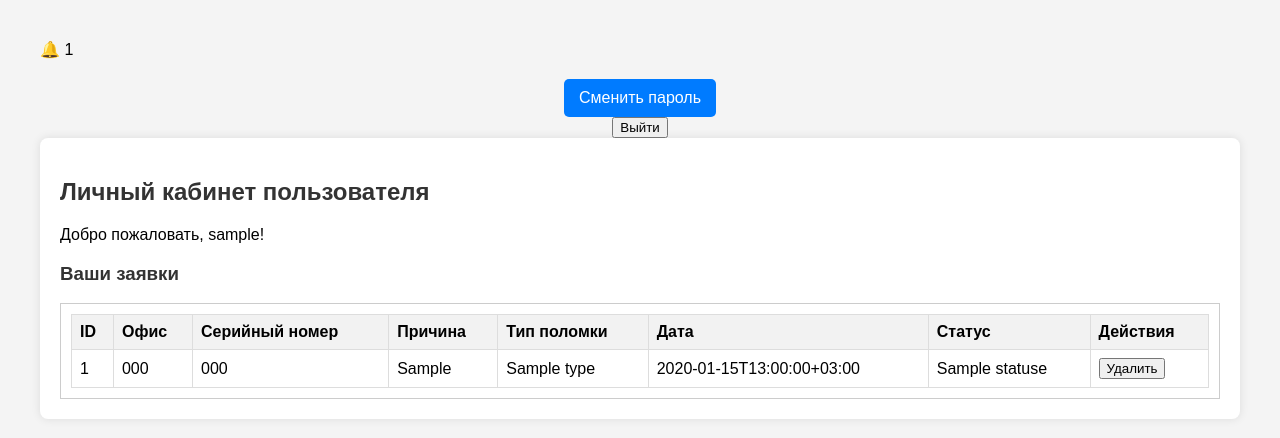
After one commit to NikitaLugovoy/Diploms, a Django app: page /body/lkuser/ in a window 1280 px wide. The commit adds this page. Shown: the top 438 px of the page. Run offline with Django 5.2, Linux system fonts and the light colour scheme; a user stored in the database is signed in; tables that the repository leaves empty hold one stand-in row (values such as "Sample post").

Commit message:
Удалилась заглушка и добавился ЛК

```diff
--- a/DjangoProject3/account/templates/success.html
+++ b/DjangoProject3/account/templates/success.html
@@ -87,6 +87,7 @@
             <li><a href="{% url 'ya_page' %}">YandexGPT</a></li>
             <li><a href="{% url 'fastapplication_list' %}">Быстро Оформить заявку</a></li>
             <li><a href="{% url 'schedule_list' %}">Расписание</a></li>
+            <li><a href="{% url 'lkuser' %}">Личный кабинет</a></li>
         </ul>
     </nav>
 
--- a/DjangoProject3/body/serializers.py
+++ b/DjangoProject3/body/serializers.py
@@ -91,6 +91,7 @@ class SaveApplicationSerializer(serializers.Serializer):
     device_ids = serializers.ListField(child=serializers.IntegerField())
     reason = serializers.CharField(max_length=255)
     breakdown_type_id = serializers.IntegerField(required=False, allow_null=True)
+    user_id = serializers.IntegerField(required=False)
 
 class SendMessageSerializer(serializers.Serializer):
     message = serializers.CharField()
--- /dev/null
+++ b/DjangoProject3/body/templates/body/lkuser.html
@@ -0,0 +1,188 @@
+<!DOCTYPE html>
+<html lang="ru">
+<head>
+    <meta charset="UTF-8">
+    <meta name="viewport" content="width=device-width, initial-scale=1.0">
+    <title>Личный кабинет</title>
+    <style>
+        body {
+            font-family: Arial, sans-serif;
+            margin: 20px;
+            padding: 20px;
+            background-color: #f4f4f4;
+        }
+        h2, h3 {
+            color: #333;
+        }
+        .container {
+            max-width: 1200px;
+            margin: 0 auto;
+            background: white;
+            padding: 20px;
+            border-radius: 8px;
+            box-shadow: 0 0 10px rgba(0, 0, 0, 0.1);
+        }
+        .table-container {
+            max-height: 600px;
+            overflow-y: auto;
+            border: 1px solid #ccc;
+            padding: 10px;
+            background: white;
+        }
+        table {
+            width: 100%;
+            border-collapse: collapse;
+        }
+        th, td {
+            border: 1px solid #ddd;
+            padding: 8px;
+            text-align: left;
+        }
+        th {
+            background-color: #f2f2f2;
+        }
+        .link-container {
+            margin-top: 20px;
+            text-align: center;
+        }
+        .link-container a {
+            display: inline-block;
+            padding: 10px 15px;
+            background-color: #007bff;
+            color: white;
+            text-decoration: none;
+            border-radius: 5px;
+        }
+        .link-container a:hover {
+            background-color: #0056b3;
+        }
+    </style>
+</head>
+<body>
+
+<div class="notification-container">
+    <span class="bell">🔔</span>
+    <span class="count">{{ notifications_count }}</span>
+</div>
+
+<div class="link-container">
+    <a href="{% url 'password_change' %}">Сменить пароль</a>
+    <form method="post" action="{% url 'logout' %}">
+    {% csrf_token %}
+    <button type="submit">Выйти</button>
+</form>
+
+</div>
+
+    <div class="container">
+        <h2>Личный кабинет пользователя</h2>
+        <p>Добро пожаловать, {{ user.username }}!</p>
+
+        <h3>Ваши заявки</h3>
+        <div class="table-container">
+            <table>
+    <thead>
+        <tr>
+            <th>ID</th>
+            <th>Офис</th>
+            <th>Серийный номер</th>
+            <th>Причина</th>
+            <th>Тип поломки</th>
+            <th>Дата</th>
+            <th>Статус</th>
+            <th>Действия</th> <!-- Добавлен столбец -->
+        </tr>
+    </thead>
+    <tbody>
+        {% for application in applications %}
+            <tr>
+                <td>{{ application.id }}</td>
+                <td>{{ application.office_number }}</td>
+                <td>{{ application.device_serial_number }}</td>
+                <td>{{ application.reason }}</td>
+                <td>{{ application.breakdown_type_name }}</td>
+                <td>{{ application.data }}</td>
+                <td>{{ application.status_name }}</td>
+                <td>
+                    <button class="delete-btn" data-id="{{ application.id }}">Удалить</button>
+                </td>
+            </tr>
+        {% empty %}
+            <tr>
+                <td colspan="8">Заявок пока нет</td>
+            </tr>
+        {% endfor %}
+    </tbody>
+</table>
+
+        </div>
+
+    </div>
+<script>
+    document.addEventListener("DOMContentLoaded", function () {
+        document.querySelectorAll(".delete-btn").forEach(button => {
+            button.addEventListener("click", function () {
+                let applicationId = this.dataset.id;
+                let row = this.closest("tr"); // Получаем строку, которую нужно удалить
+
+                if (confirm("Вы уверены, что хотите удалить заявку?")) {
+                    fetch(`/body/delete_application/${applicationId}/`, {
+                        method: "POST",
+                        headers: {
+                            "X-CSRFToken": getCookie("csrftoken"),
+                            "X-Requested-With": "XMLHttpRequest"
+                        }
+                    })
+                    .then(response => response.json())
+                    .then(data => {
+                        if (data.message) {
+                            alert("Заявка удалена!");
+                            row.remove(); // Удаляем строку из таблицы без перезагрузки
+
+                            // Обновляем количество уведомлений
+                            updateNotificationCount();
+                        } else {
+                            alert("Ошибка при удалении заявки!");
+                        }
+                    })
+                    .catch(error => {
+                        console.error("Ошибка:", error);
+                        alert("Не удалось удалить заявку.");
+                    });
+                }
+            });
+        });
+    });
+
+    function getCookie(name) {
+        let cookieValue = null;
+        if (document.cookie && document.cookie !== "") {
+            let cookies = document.cookie.split(";");
+            for (let i = 0; i < cookies.length; i++) {
+                let cookie = cookies[i].trim();
+                if (cookie.startsWith(name + "=")) {
+                    cookieValue = decodeURIComponent(cookie.substring(name.length + 1));
+                    break;
+                }
+            }
+        }
+        return cookieValue;
+    }
+
+    function updateNotificationCount() {
+        let countElement = document.querySelector(".count");
+
+        // Получаем текущее количество уведомлений
+        let currentCount = parseInt(countElement.textContent);
+
+        // Обновляем значение, уменьшая на 1
+        if (currentCount > 0) {
+            countElement.textContent = currentCount - 1;
+        }
+    }
+</script>
+
+
+
+</body>
+</html>
--- a/DjangoProject3/body/urls.py
+++ b/DjangoProject3/body/urls.py
@@ -1,6 +1,6 @@
 from django.urls import path
 from . import views
-from .views import body_list, send_message_to_telegram
+from .views import body_list, send_message_to_telegram, delete_application, CustomPasswordChangeView, logout_view
 
 urlpatterns = [
     path('', views.body_list, name='body_list'),
@@ -13,9 +13,16 @@ urlpatterns = [
 
     path('fastapplication', views.fastapplication_list, name='fastapplication_list'),
 
+    path('lkuser/', views.user_dashboard, name='lkuser'),
+    path("delete_application/<int:application_id>/", delete_application, name="delete_application"),
+
     path('close_application/<int:application_id>/', views.close_application, name='close_application'),  # Новый путь
 
     path("add-schedule/", views.add_schedule, name="add_schedule"),
+
+    path("logout/", logout_view, name="logout"),
+    path("password_change/", CustomPasswordChangeView.as_view(), name="password_change"),
+
     path("schedule/list/", views.schedule_list, name="schedule_list"),  # <-- Добавляем маршрут
 
   ]
--- a/DjangoProject3/body/views.py
+++ b/DjangoProject3/body/views.py
@@ -2,6 +2,10 @@ import logging
 import json
 import requests
 import telebot
+from django.contrib.auth import logout
+from django.contrib.auth.views import PasswordChangeView
+from django.urls import reverse_lazy
+from pyexpat.errors import messages
 from requests.exceptions import RequestException
 from datetime import datetime, timedelta
 from django.utils import timezone
@@ -10,6 +14,20 @@ from django.http import JsonResponse
 from django.contrib.auth.decorators import login_required
 from django.views.decorators.csrf import csrf_exempt
 from django.conf import settings
+
+
+from django.shortcuts import render
+from django.contrib.auth.decorators import login_required
+from rest_framework.decorators import api_view
+from rest_framework.response import Response
+from .models import Application
+from .serializers import ApplicationSerializer
+
+from rest_framework.decorators import api_view
+from rest_framework.response import Response
+from django.shortcuts import render
+from django.contrib.auth.decorators import login_required
+from .serializers import ApplicationSerializer
 
 from rest_framework.decorators import api_view, permission_classes
 from rest_framework.permissions import AllowAny, IsAuthenticated
@@ -108,6 +126,8 @@ def close_application(request, application_id):
     # Перенаправляем обратно на страницу списка заявок
     return redirect('application_list')
 
+
+
 @swagger_auto_schema(method='post', request_body=SaveApplicationSerializer)
 @api_view(['POST'])
 def save_application(request):
@@ -117,9 +137,9 @@ def save_application(request):
         device_ids = serializer.validated_data['device_ids']
         reason = serializer.validated_data['reason']
         breakdown_type_id = serializer.validated_data.get('breakdown_type_id')
+        user_id = serializer.validated_data.get('user_id')
 
-        logger.info(f"Выбранный тип поломки_________: {breakdown_type_id}")
-
+        logger.info(f"------------- User ID: {user_id}")
 
         application_ids = []
         for device_id in device_ids:
@@ -127,7 +147,7 @@ def save_application(request):
                 office_id=office_id,
                 device_id=device_id,
                 reason=reason,
-                user_id=1,
+                user_id=user_id,
                 data=now(),
                 status_id=1,
                 breakdown_type_id=breakdown_type_id
@@ -234,6 +254,8 @@ def send_message_to_telegram(request):
     device_details_list = []
     first_office_id = None
 
+    logger.info(f"------------- User ID: {request.user.id}")
+
 
     for device_id in selected_filtered_devices:
         try:
@@ -275,7 +297,7 @@ def send_message_to_telegram(request):
     try:
         response = requests.post(
             save_application_url,
-            json={'office_id': first_office_id, 'device_ids': selected_filtered_devices, 'reason': user_message,'breakdown_type_id':breakdown_type.id},
+            json={'office_id': first_office_id, 'device_ids': selected_filtered_devices, 'reason': user_message,'breakdown_type_id':breakdown_type.id, 'user_id': request.user.id },
         )
         response.raise_for_status()
     except RequestException as e:
@@ -677,3 +699,53 @@ def schedule_list(request):
         serializer = ScheduleSerializer(schedules, many=True)
         return Response(serializer.data, status=200)
     return render(request, "body/schedule_list.html", {"schedules": schedules})
+
+
+@login_required
+def user_dashboard(request):
+    user = request.user
+    applications = Application.objects.filter(user=user).order_by("-data")
+
+    # Подсчитываем количество заявок с статусом "1"
+    notifications_count = Application.objects.filter(user=user, status_id=1).count()
+
+    # Сериализация заявок для API-ответа
+    application_serializer = ApplicationSerializer(applications, many=True)
+
+    return render(
+        request,
+        "body/lkuser.html",
+        {
+            "user": user,
+            "applications": application_serializer.data,
+            "notifications_count": notifications_count,  # Передаем количество заявок с статусом 1
+        }
+    )
+
+
+from django.shortcuts import render, get_object_or_404, redirect
+from django.contrib.auth.decorators import login_required
+from django.http import JsonResponse
+from .models import Application
+
+@login_required
+def delete_application(request, application_id):
+    if request.method == "POST":
+        application = get_object_or_404(Application, id=application_id, user=request.user)
+        application.delete()
+        return JsonResponse({"message": "Заявка удалена"}, status=200)
+
+    return JsonResponse({"error": "Метод не разрешен"}, status=405)
+
+
+@swagger_auto_schema(method='post', responses={200: 'Выход выполнен'})
+@api_view(['POST'])
+@permission_classes([IsAuthenticated])
+def logout_view(request):
+    logout(request)
+    return redirect('login')
+
+# Смена пароля
+class CustomPasswordChangeView(PasswordChangeView):
+    template_name = "body/password_change.html"  # Создай этот шаблон
+    success_url = reverse_lazy("user_dashboard")  # Перенаправление после смены пароля
```
Also changed, not shown: DjangoProject3/body/templates/body/password_change.html (added, +73 -0 lines).
